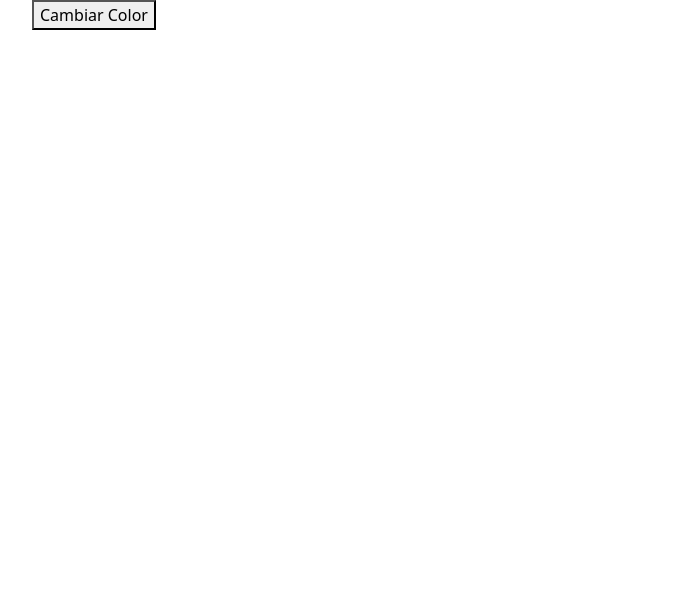
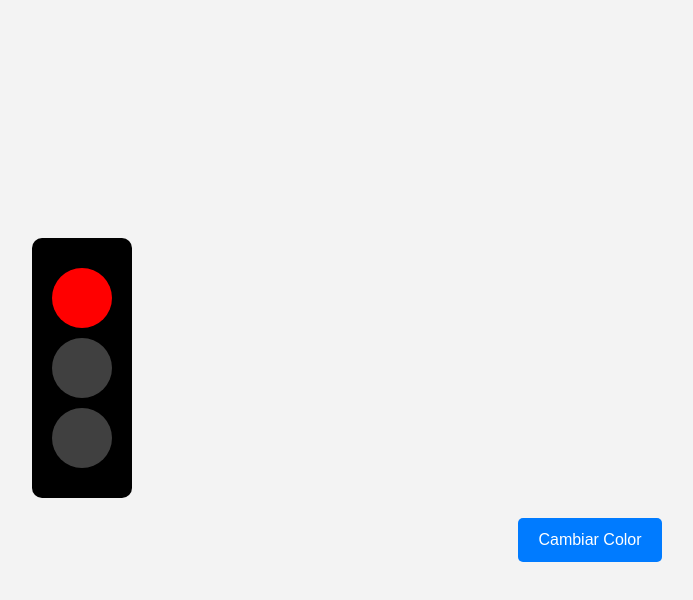
Before and after one commit to joangallego/Traffic-Light, a plain HTML site: page public/index.html in a window 1280 px wide. Shown: the whole page, without its empty margins (50-743 px from the left). Drawn offline with nearby package versions, Linux system fonts and the light colour scheme; files that its build step writes are made by us from their sources; files whose address does not match are found by name.

Commit message:
Update index.css

```diff
--- a/src/styles/index.css
+++ b/src/styles/index.css
@@ -1,12 +1,66 @@
+body {
+    font-family: Arial, sans-serif;
+    background-color: #f3f3f3;
+    display: flex;
+    justify-content: center;
+    align-items: center;
+    height: 100vh;
+    margin: 0;
+}
 
-/*
-
-    You can write your own styles here...
+.container {
+    text-align: center;
+}
 
 
-    ...Or you can use the import command to include
-    other sylesheets into your bunde as well, e.j:
+.semaforo {
+    width: 100px;
+    background-color: black;
+    padding: 20px;
+    border-radius: 10px;
+    margin-bottom: 20px;
+}
 
-    import 'relative/path/to/stylesheet.scss';
+.light {
+    width: 60px;
+    height: 60px;
+    margin: 10px auto;
+    border-radius: 50%;
+    background-color: gray;
+    opacity: 0.5;
+    transition: opacity 0.3s ease;
+}
 
-*/
+#red.active {
+    background-color: red;
+    opacity: 1;
+    filter: brightness(10);
+}
+
+#yellow.active {
+    background-color: yellow;
+    opacity: 1;
+    filter: brightness(10);
+}
+
+#green.active {
+    background-color: green;
+    opacity: 1;
+    filter: brightness(10);
+}
+
+
+button {
+    padding: 10px 20px;
+    font-size: 16px;
+    background-color: #007bff;
+    color: white;
+    border: none;
+    border-radius: 5px;
+    cursor: pointer;
+    transition: background-color 0.3s;
+}
+
+button:hover {
+    background-color: #0056b3;
+}
```
